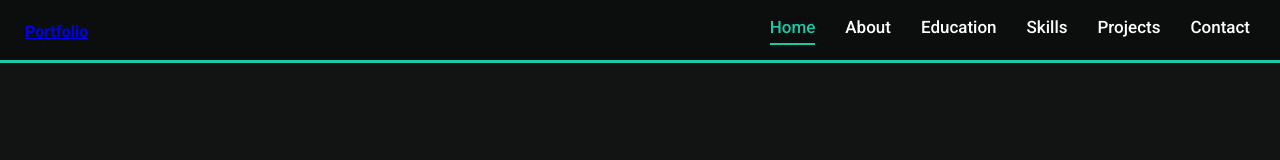
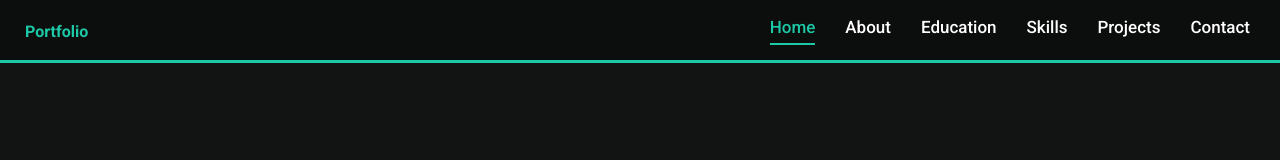
Before and after one commit to koushik523/My-Portfolio, a React (Vite) app: page / in a window 1280 px wide. Shown: the top 160 px of the page. Built offline with nearby package versions, Linux system fonts and the light colour scheme.

Commit message:
Update Navigation_bar.css

```diff
--- a/src/css/Navigation_bar.css
+++ b/src/css/Navigation_bar.css
@@ -13,10 +13,16 @@
   }
 
   .navbar-brand {
-    color: #1dc8a6;
     font-weight: 600;
     margin-left: 25px;
   }
+
+  .navbar-brand a {
+    text-decoration: none;
+    color: #1dc8a6;
+  }
+
+
   nav {
     display: flex;
     justify-content: flex-end;
```
